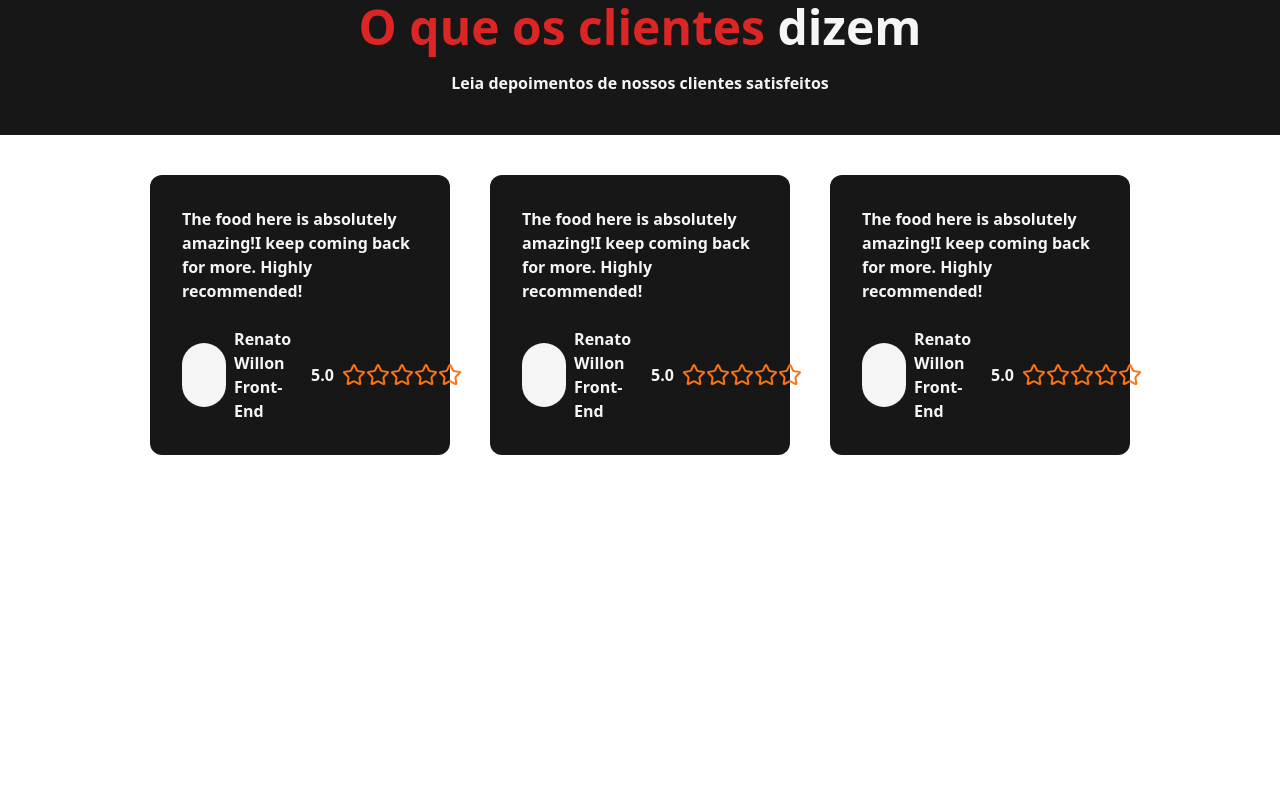
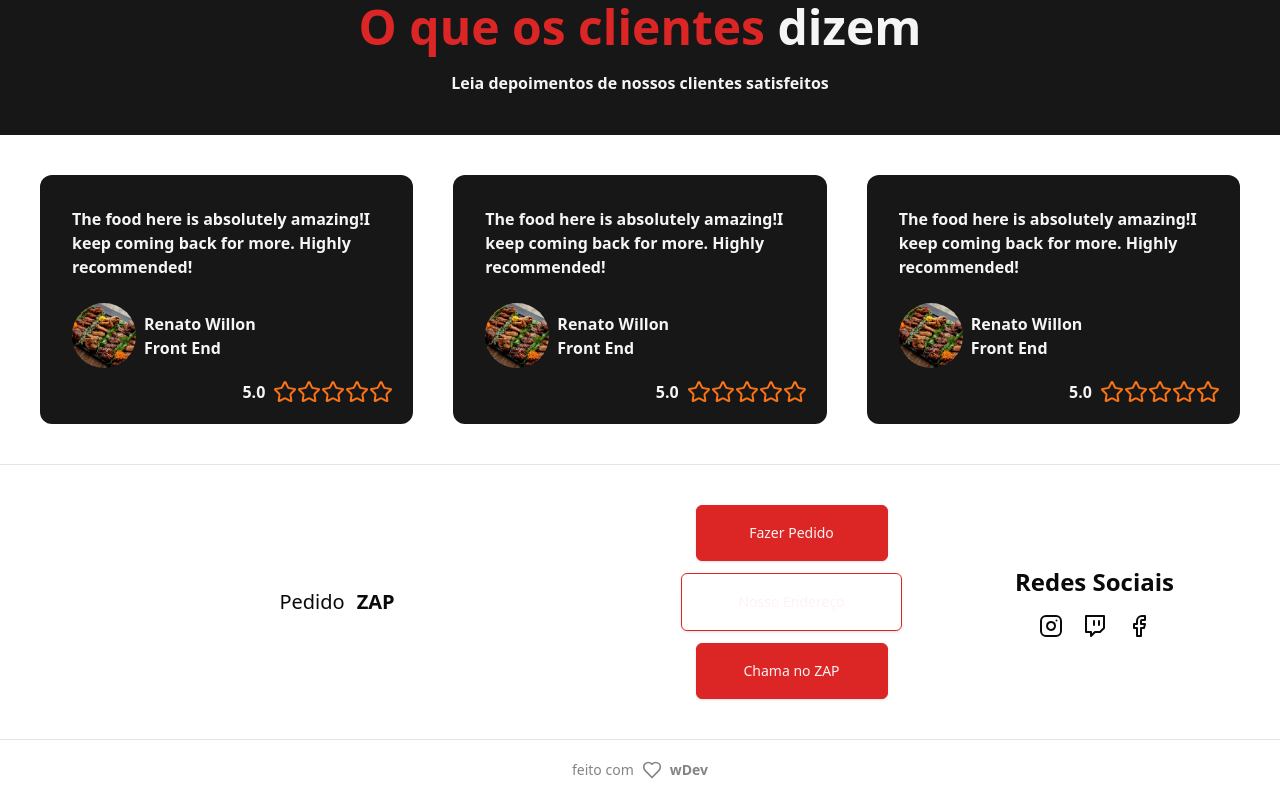
Before and after one commit to renatowillon/pedido-zap, a Next.js app: page / in a window 1280 px wide. Shown: the part 2492-3292 px from the top of the page. Before the commit the page ends 2987 px from the top, so only its background shows below. Built offline with nearby package versions, Linux system fonts and the light colour scheme.

Commit message:
feat: Finish Project

```diff
--- a/src/app/page.tsx
+++ b/src/app/page.tsx
@@ -1,5 +1,6 @@
 import { BannerSite } from "@/components/site/banner";
 import { Feedback } from "@/components/site/feedback";
+import { Footer } from "@/components/site/footerSite";
 import { HeaderSite } from "@/components/site/headerSite";
 import { ProdutoDestaque } from "@/components/site/produtoDestaque";
 import { QuemSomos } from "@/components/site/quemSomos";
@@ -13,6 +14,7 @@ const Page = () => {
         <ProdutoDestaque />
         <QuemSomos />
         <Feedback />
+        <Footer />
       </div>
     </div>
   );
--- a/src/components/footer.tsx
+++ b/src/components/footer.tsx
@@ -1,10 +1,21 @@
 import { Separator } from "@/components/ui/separator";
+import { Heart } from "lucide-react";
+import Link from "next/link";
 
 export const Footer = () => {
   return (
     <footer className="mt-5">
       <Separator />
-      <div className="my-5 text-center text-sm opacity-50">Criado por wDev</div>
+      <div className="flex justify-center items-center gap-2 my-5 text-center text-sm opacity-50">
+        feito com <Heart fill="white" size={20} className="animate-pulse" />
+        <Link
+          href="https://renatowillon.vercel.app/"
+          target="_blank"
+          className="font-bold"
+        >
+          wDev
+        </Link>
+      </div>
     </footer>
   );
 };
--- a/src/components/site/cardFeedback.tsx
+++ b/src/components/site/cardFeedback.tsx
@@ -1,29 +1,39 @@
 import { Star } from "lucide-react";
 
-export const CardFeedback = () => {
+type Props = {
+  descricao: string;
+  foto: string;
+  name: string;
+  jobs: string;
+  avaliacao: number;
+};
+
+export const CardFeedback = ({
+  avaliacao,
+  descricao,
+  foto,
+  jobs,
+  name,
+}: Props) => {
   return (
     <div className="w-full bg-secondary-foreground p-5 text-secondary rounded-xl">
       <div>
-        <p className="font-semibold p-3">
-          The food here is absolutely amazing!I keep coming back for more.
-          Highly recommended!
-        </p>
+        <p className="font-semibold p-3">{descricao}</p>
 
         <div className="flex items-center justify-between p-3">
           <div className="flex items-center gap-2">
-            <p className="w-16 h-16 rounded-full bg-secondary"></p>
+            <img className="w-16 rounded-full" src={foto} />
             <div>
-              <p className="font-bold">Renato Willon</p>
-              <p className="font-semibold">Front-End</p>
+              <p className="font-bold">{name}</p>
+              <p className="font-semibold">{jobs}</p>
             </div>
           </div>
-
-          <div className="flex items-center gap-2">
-            <p className="font-semibold">5.0</p>
-            <div className="flex text-orange-500">
-              {""}
-              <Star /> <Star /> <Star /> <Star /> <Star />
-            </div>
+        </div>
+        <div className="flex items-center justify-end gap-2">
+          <p className="font-semibold">{avaliacao.toFixed(1)}</p>
+          <div className="flex text-orange-500">
+            {""}
+            <Star /> <Star /> <Star /> <Star /> <Star />
           </div>
         </div>
       </div>
--- a/src/components/site/feedback.tsx
+++ b/src/components/site/feedback.tsx
@@ -13,15 +13,36 @@ export const Feedback = () => {
         </p>
       </div>
 
-      <div className="flex items-center justify-center p-10 gap-10">
-        <div className="w-1/4">
-          <CardFeedback />
+      <div className="flex flex-col md:flex-row items-center justify-center p-10 gap-10">
+        <div className="">
+          <CardFeedback
+            descricao="The food here is absolutely amazing!I keep coming back for more.
+          Highly recommended!"
+            name="Renato Willon"
+            jobs="Front End"
+            foto="/images/site/carnes.png"
+            avaliacao={5}
+          />
         </div>
-        <div className="w-1/4">
-          <CardFeedback />
+        <div className="">
+          <CardFeedback
+            descricao="The food here is absolutely amazing!I keep coming back for more.
+          Highly recommended!"
+            name="Renato Willon"
+            jobs="Front End"
+            foto="/images/site/carnes.png"
+            avaliacao={5}
+          />
         </div>
-        <div className="w-1/4">
-          <CardFeedback />
+        <div className="">
+          <CardFeedback
+            descricao="The food here is absolutely amazing!I keep coming back for more.
+          Highly recommended!"
+            name="Renato Willon"
+            jobs="Front End"
+            foto="/images/site/carnes.png"
+            avaliacao={5}
+          />
         </div>
       </div>
     </div>
--- /dev/null
+++ b/src/components/site/footerSite.tsx
@@ -0,0 +1,69 @@
+import { Facebook, Heart, Instagram, Link2, Twitch, X } from "lucide-react";
+import Link from "next/link";
+import { Separator } from "../ui/separator";
+import { Logo } from "../logo";
+import { Button } from "../ui/button";
+import { Endereco } from "./endereco";
+
+export const Footer = () => {
+  return (
+    <div>
+      <Separator />
+      <div className="p-10 grid gap-3 grid-cols-1 md:grid-cols-4">
+        <div className="flex items-center justify-center md:col-span-2">
+          <Logo />
+        </div>
+        <div className="flex flex-col gap-3 items-center justify-center">
+          <Button className="border w-48 h-14 bg-primary border-primary">
+            <Link href="/pedido">Fazer Pedido</Link>
+          </Button>
+
+          <Endereco />
+
+          <Button className="border w-48 h-14 bg-primary border-primary">
+            <Link href="https://wa.me/5583988332659" target="_blank">
+              Chama no ZAP
+            </Link>
+          </Button>
+        </div>
+        <div className="flex flex-col gap-4 items-center justify-center">
+          <h1 className="text-2xl font-bold">Redes Sociais</h1>
+          <div className="flex gap-5">
+            <Link
+              href="#"
+              className="hover:scale-125 transition-all"
+              target="_blank"
+            >
+              <Instagram />
+            </Link>
+            <Link
+              href="#"
+              className="hover:scale-125 transition-all"
+              target="_blank"
+            >
+              <Twitch />
+            </Link>
+            <Link
+              href="#"
+              className="hover:scale-125 transition-all"
+              target="_blank"
+            >
+              <Facebook />
+            </Link>
+          </div>
+        </div>
+      </div>
+      <Separator />
+      <div className="flex justify-center items-center gap-2 my-5 text-center text-sm opacity-50">
+        feito com <Heart fill="white" size={20} className="animate-pulse" />
+        <Link
+          href="https://renatowillon.vercel.app/"
+          target="_blank"
+          className="font-bold"
+        >
+          wDev
+        </Link>
+      </div>
+    </div>
+  );
+};
--- a/src/components/site/quemSomos.tsx
+++ b/src/components/site/quemSomos.tsx
@@ -2,7 +2,7 @@ import { TagQuemSomos } from "./tagQuemSomos";
 
 export const QuemSomos = () => {
   return (
-    <div className="p-10 grid grid-cols-2 gap-5 bg-secondary-foreground">
+    <div className="p-10 grid md:grid-cols-2 grid-cols-1 gap-5 bg-secondary-foreground">
       <div className="flex flex-col">
         <h1 className="text-4xl text-secondary font-bold">Quem somos &</h1>
         <h1 className="text-5xl text-primary font-bold">O que fazemos</h1>
@@ -31,7 +31,7 @@ export const QuemSomos = () => {
         </div>
       </div>
 
-      <div className="grid grid-cols-2 gap-2 ">
+      <div className="grid-cols-2 hidden md:grid gap-2 pointer-events-none">
         <img
           src="/images/site/hamburguer.png"
           alt="hamburguer"
@@ -45,7 +45,12 @@ export const QuemSomos = () => {
         <img
           src="/images/site/pao.png"
           alt="pao"
-          className="w-96 h-96 rounded-full col-span-2"
+          className="w-96 h-96 rounded-full"
+        />
+        <img
+          src="/images/site/hamburguer.png"
+          alt="hamburguer"
+          className="w-96 h-96 rounded-full"
         />
       </div>
     </div>
--- a/src/components/site/tagQuemSomos.tsx
+++ b/src/components/site/tagQuemSomos.tsx
@@ -8,7 +8,7 @@ type Props = {
 export const TagQuemSomos = ({ titulo, descricao, imagem }: Props) => {
   return (
     <div className="flex gap-5 max-w-xl items-center justify-center bg-primary rounded-2xl p-3 hover:shadow-xl transition-all hover:scale-105">
-      <div className="p-3">
+      <div className="p-3 hidden md:flex">
         <img src={imagem} alt={titulo} className="w-56 h-4w-56" />
       </div>
       <div>
```
